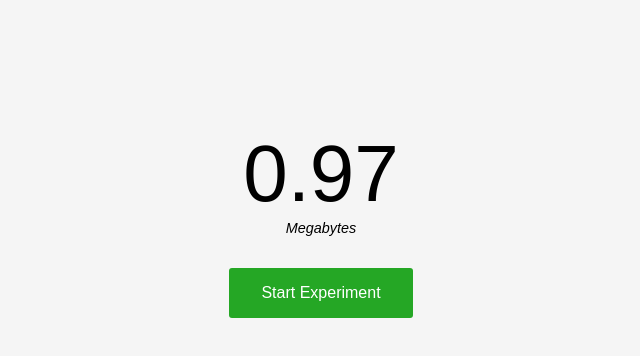
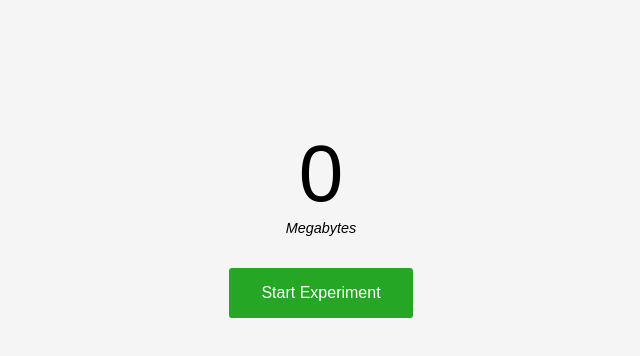
Before and after one commit to peterkeating/browser-storage-limits, a website: page index.html in a window 1280 px wide. Shown: the whole page, without its empty margins (319-959 px from the left). Drawn offline with Linux system fonts and the light colour scheme.

Commit message:
counter should begin at 0.

```diff
--- a/index.html
+++ b/index.html
@@ -16,7 +16,7 @@
     <body>
         <div class="content">
             <div class="counter js-counter">
-                <div class="count js-count">0.97</div>
+                <div class="count js-count">0</div>
                 <div class="unit">Megabytes</div>
             </div>
 
```
